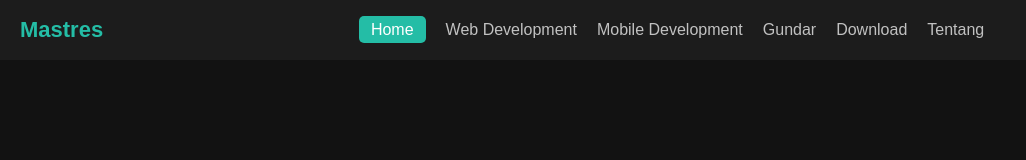
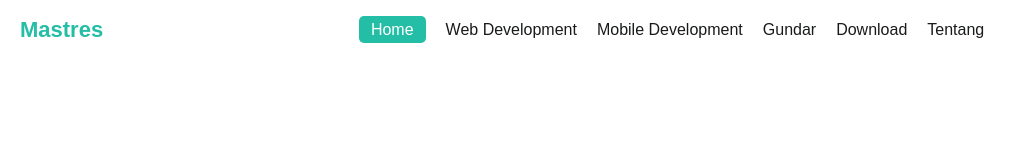
Before and after one commit to MuhIrsyadddd/Mastres, a plain HTML site: page index.html in a window 1280 px wide. Shown: the whole page, without its empty margins (0-1026 px from the left). Drawn offline with Linux system fonts and the light colour scheme.

Commit message:
ubah warna aja ini

```diff
--- a/style.css
+++ b/style.css
@@ -2,7 +2,7 @@ body {
     margin: 0;
     padding: 0;
     font-family: 'Arial', sans-serif;
-    background-color: #121212;
+    background-color: #ffff;
 }
 
 .navbar {
@@ -10,7 +10,7 @@ body {
     justify-content: space-between;
     align-items: center;
     padding: 0 20px;
-    background-color: #1c1c1c;
+    background-color: #ffff;
     height: 60px;
 }
 
@@ -35,7 +35,7 @@ body {
 
 .nav-links li a {
     text-decoration: none;
-    color: #c1c1c1;
+    color: #191b1a;
     font-size: 16px;
     transition: color 0.3s;
 }
```
